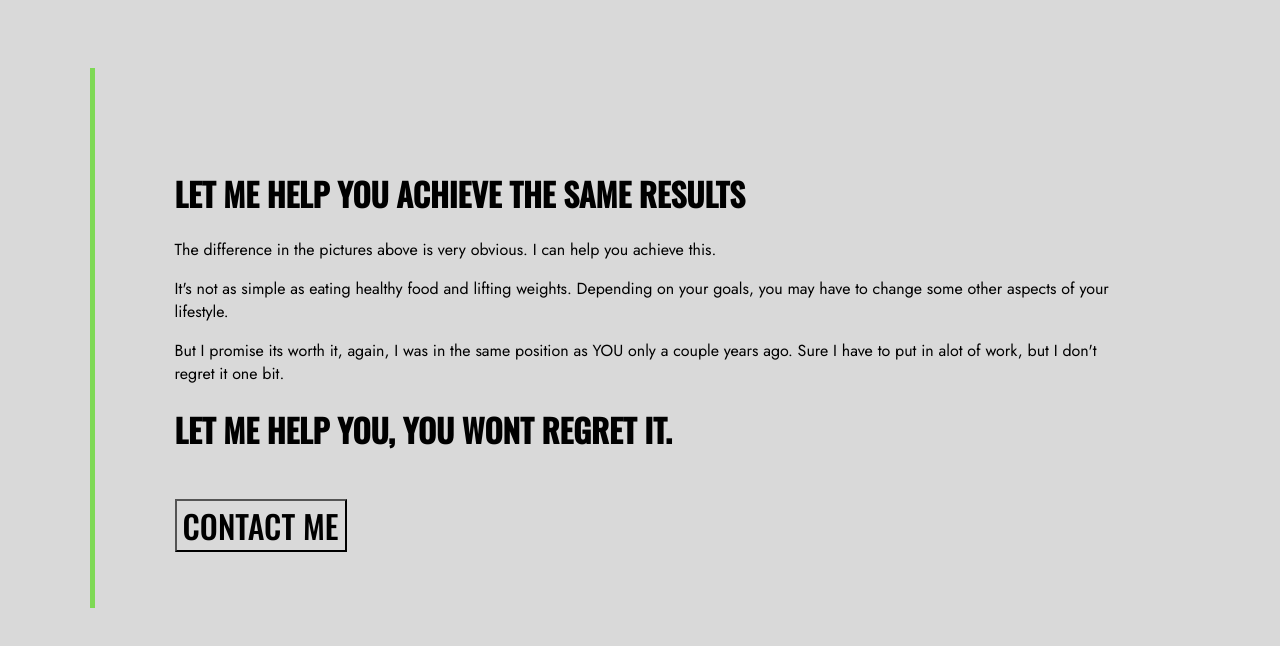
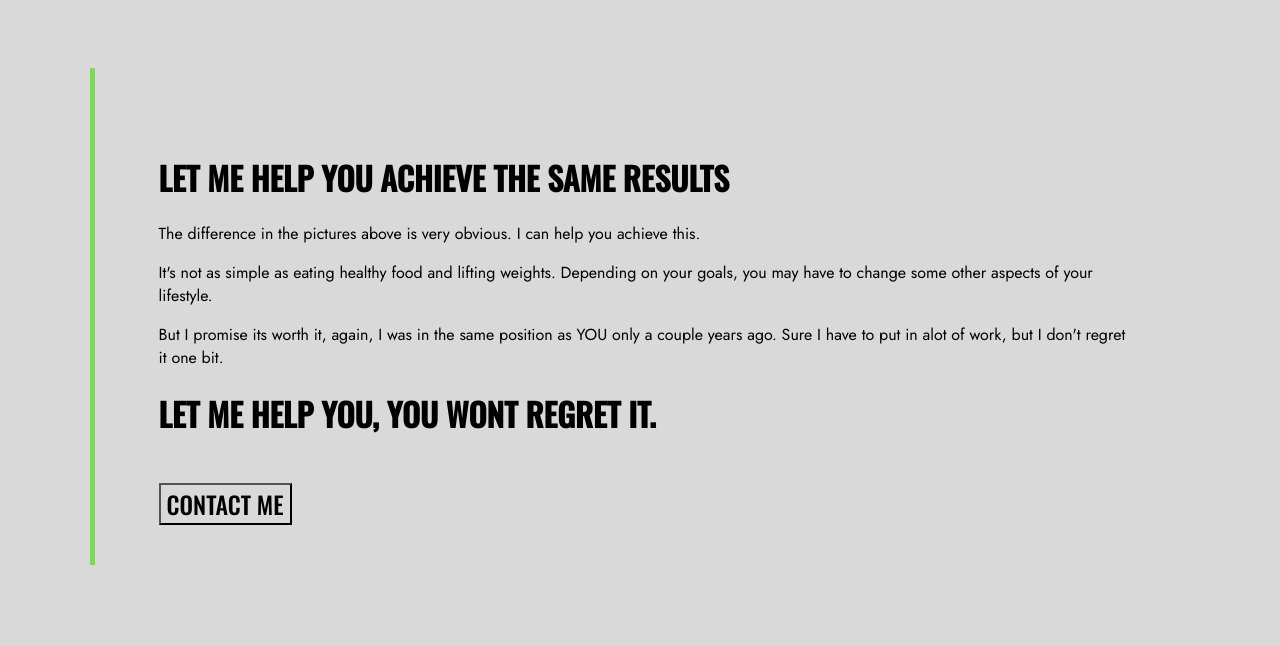
Before and after one commit to jproduct74/better-lifestyle, a plain HTML site: page index.html in a window 1280 px wide. Shown: the part 1940-2586 px from the top of the page. Drawn offline with nearby package versions, Linux system fonts and the light colour scheme.

Commit message:
Update style.css

```diff
--- a/style.css
+++ b/style.css
@@ -87,6 +87,7 @@ body
     font-family: 'Raleway', sans-serif;
     font-size: 24px;
     border: 2px solid black;
+    color: black;
 }
 
 #setupaplan:hover
@@ -196,7 +197,7 @@ body
 {
     display: flex;
     margin: 7vw;
-    padding: 5em;
+    padding: 5%;
     border-left: 5px solid #7ED955;
     position: relative;
     bottom: 30vh;
@@ -217,7 +218,7 @@ body
     font-family: 'Oswald', sans-serif;
     background-color: transparent;
     position: relative;
-    font-size: 32px;
+    font-size: 24px;
     top: 3vh;
     color: black;
 }
```
